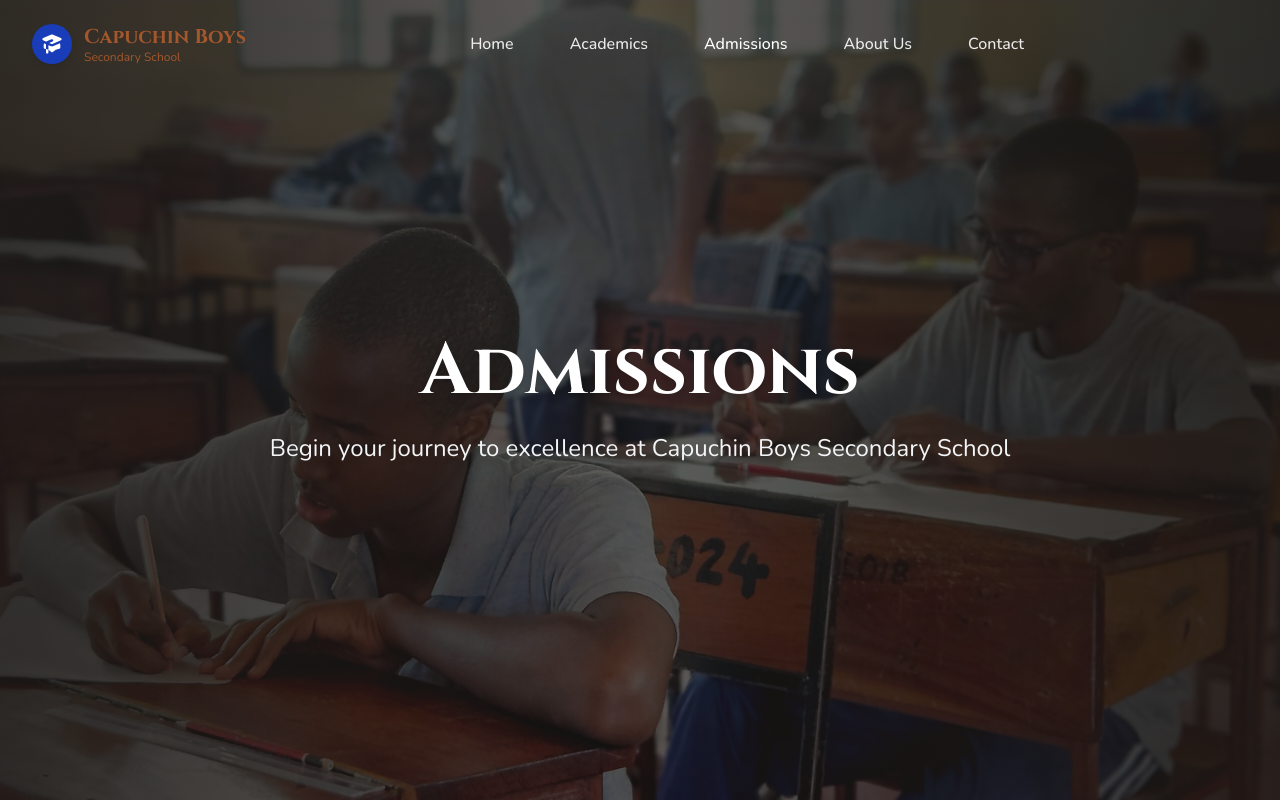
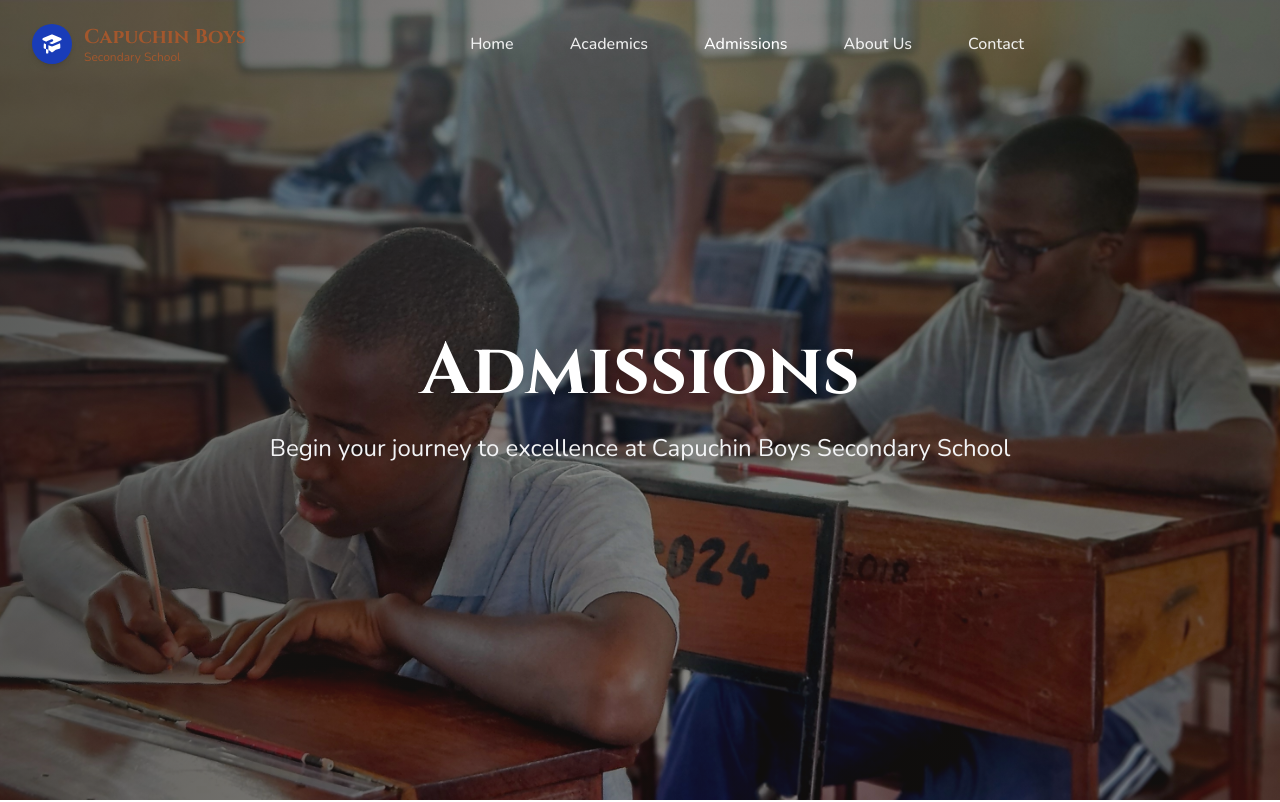
Before and after one commit to torie28/capuchinboys, a React (Vite) app: page /admissions in a window 1280 px wide. Shown: the top 802 px of the page. Built offline with nearby package versions, Linux system fonts and the light colour scheme.

Commit message:
modifing gradient in admission

```diff
--- a/src/pages/academics/components/Admissions.jsx
+++ b/src/pages/academics/components/Admissions.jsx
@@ -111,7 +111,7 @@ const Admissions = () => {
           }}
         >
           {/* Dark Overlay */}
-          <div className="absolute inset-0 bg-gradient-to-r from-stone-900/90 via-stone-900/70 to-stone-900/90"></div>
+          <div className="absolute inset-0 bg-gradient-to-r from-stone-900/70 via-stone-900/50 to-stone-900/60"></div>
         </div>
 
         {/* Content - Centered Vertically and Horizontally */}
```
